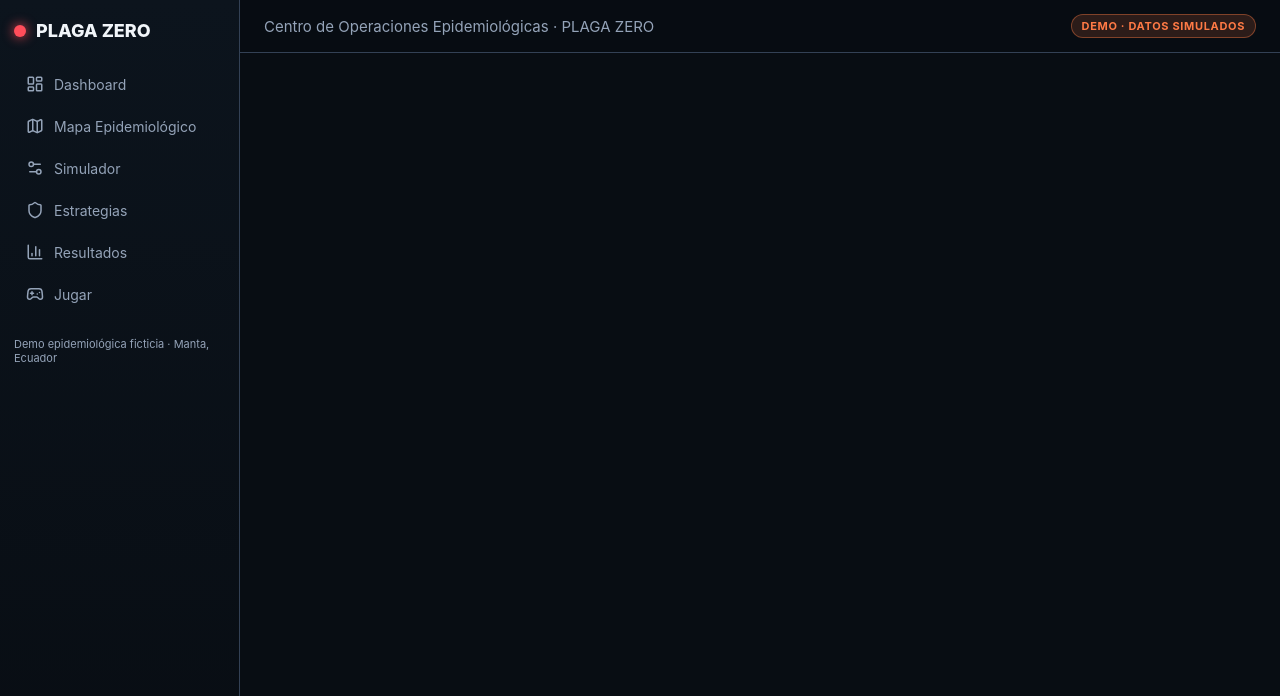
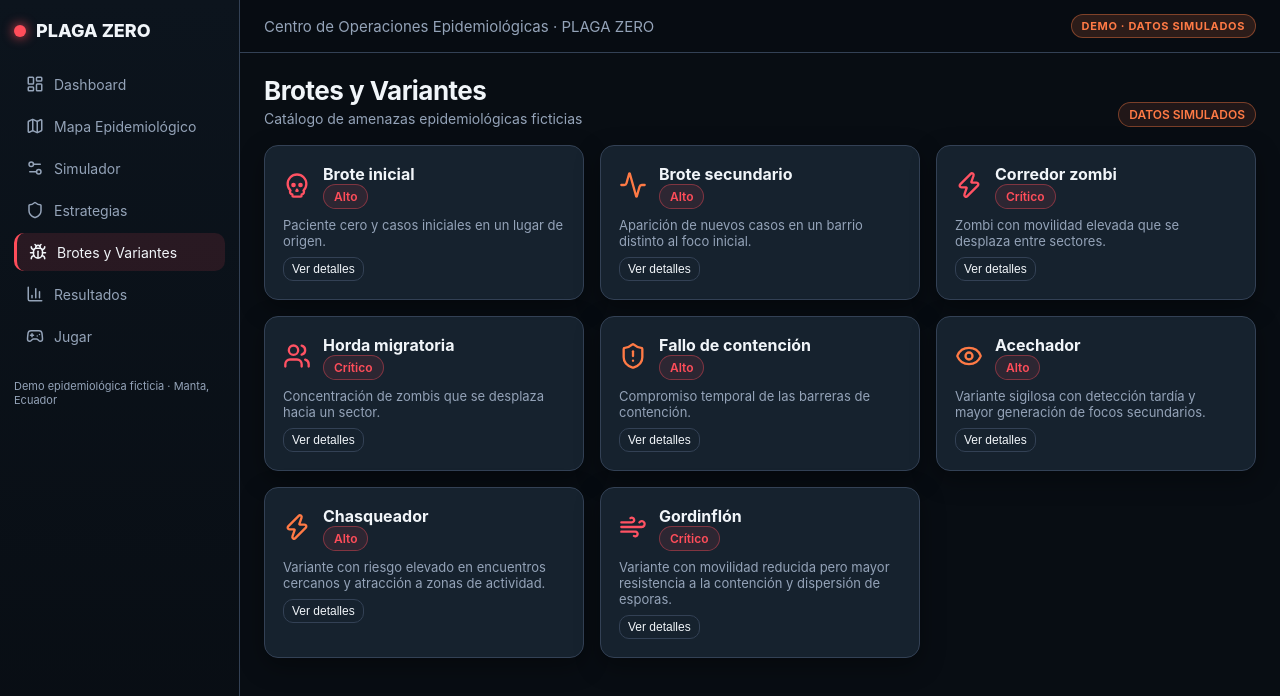
Before and after one commit to Alex-20KD/Spookithon, a React (Vite) app in the folder src/app/frontend/: page /brotes in a window 1280 px wide. Shown: the top 696 px of the page. Built offline with nearby package versions, Linux system fonts and the light colour scheme; no server answers.

Commit message:
Rediseñar Dashboard y agregar página Brotes y Variantes

```diff
--- a/src/app/frontend/src/App.tsx
+++ b/src/app/frontend/src/App.tsx
@@ -5,6 +5,7 @@ import MapPage from "./pages/MapPage";
 import SimulatorConfig from "./pages/SimulatorConfig";
 import Strategies from "./pages/Strategies";
 import Results from "./pages/Results";
+import BrotesVariantes from "./pages/BrotesVariantes";
 import ErrorBoundary from "./components/ErrorBoundary";
 
 export default function App() {
@@ -16,6 +17,7 @@ export default function App() {
         <Route path="/simulador" element={<SimulatorConfig />} />
         <Route path="/estrategias" element={<Strategies />} />
         <Route path="/resultados" element={<ErrorBoundary><Results /></ErrorBoundary>} />
+<Route path="/brotes" element={<BrotesVariantes />} />
       </Routes>
     </Layout>
   );
--- a/src/app/frontend/src/components/layout/Sidebar.tsx
+++ b/src/app/frontend/src/components/layout/Sidebar.tsx
@@ -1,11 +1,12 @@
 import { NavLink } from "react-router-dom";
-import { Map, Settings2, Shield, BarChart3, LayoutDashboard, Gamepad2 } from "lucide-react";
+import { Map, Settings2, Shield, BarChart3, LayoutDashboard, Gamepad2, Bug } from "lucide-react";
 
 const items = [
   { to: "/", label: "Dashboard", icon: LayoutDashboard },
   { to: "/mapa", label: "Mapa Epidemiológico", icon: Map },
   { to: "/simulador", label: "Simulador", icon: Settings2 },
   { to: "/estrategias", label: "Estrategias", icon: Shield },
+  { to: "/brotes", label: "Brotes y Variantes", icon: Bug },
   { to: "/resultados", label: "Resultados", icon: BarChart3 },
 ];
 
--- /dev/null
+++ b/src/app/frontend/src/pages/BrotesVariantes.tsx
@@ -0,0 +1,173 @@
+import { useState } from "react";
+import PageTitle from "../components/ui/PageTitle";
+import Card from "../components/ui/Card";
+import Pill from "../components/ui/Pill";
+import {
+  Zap,
+  Users,
+  ShieldAlert,
+  Eye,
+  Wind,
+  Skull,
+  Activity,
+} from "lucide-react";
+
+interface BroteInfo {
+  id: string;
+  nombre: string;
+  nivel: string;
+  color: string;
+  icono: React.ReactNode;
+  descripcion: string;
+  cuando: string;
+  efectos: string;
+  mapa: string;
+  estrategias: string;
+  limitaciones: string;
+}
+
+const BROTES: BroteInfo[] = [
+  {
+    id: "brote_inicial",
+    nombre: "Brote inicial",
+    nivel: "Alto",
+    color: "#FF5263",
+    icono: <Skull size={28} />,
+    descripcion: "Paciente cero y casos iniciales en un lugar de origen.",
+    cuando: "Día 0.",
+    efectos: "Siembra inicial de infectados; define el foco de origen.",
+    mapa: "Marcador en el barrio de origen.",
+    estrategias: "Cierres + centralidad, Anillo.",
+    limitaciones: "No evita la propagación si no se detecta a tiempo.",
+  },
+  {
+    id: "brote_secundario",
+    nombre: "Brote secundario",
+    nivel: "Alto",
+    color: "#FF7A45",
+    icono: <Activity size={28} />,
+    descripcion: "Aparición de nuevos casos en un barrio distinto al foco inicial.",
+    cuando: "Día configurable.",
+    efectos: "Infecta personas sanas en el barrio seleccionado.",
+    mapa: "Nuevo foco en el barrio seleccionado.",
+    estrategias: "Aislamiento focalizado, Cierres + centralidad.",
+    limitaciones: "Requiere vigilancia para detectarlo.",
+  },
+  {
+    id: "zombie_corredor",
+    nombre: "Corredor zombi",
+    nivel: "Crítico",
+    color: "#FF5263",
+    icono: <Zap size={28} />,
+    descripcion: "Zombi con movilidad elevada que se desplaza entre sectores.",
+    cuando: "Día configurable.",
+    efectos: "Duplica la infectividad del portador y aumenta la propagación.",
+    mapa: "Movimientos entre barrios.",
+    estrategias: "Bloqueo de emergencia, Cierres + centralidad.",
+    limitaciones: "Difícil de contener sin bloqueos.",
+  },
+  {
+    id: "horda_migratoria",
+    nombre: "Horda migratoria",
+    nivel: "Crítico",
+    color: "#FF5263",
+    icono: <Users size={28} />,
+    descripcion: "Concentración de zombis que se desplaza hacia un sector.",
+    cuando: "Día configurable.",
+    efectos: "Genera múltiples zombis en un barrio.",
+    mapa: "Agrupación en el sector afectado.",
+    estrategias: "Bloqueo de emergencia, Anillo.",
+    limitaciones: "Puede saturar la capacidad de respuesta.",
+  },
+  {
+    id: "fallo_contencion",
+    nombre: "Fallo de contención",
+    nivel: "Alto",
+    color: "#FF7A45",
+    icono: <ShieldAlert size={28} />,
+    descripcion: "Compromiso temporal de las barreras de contención.",
+    cuando: "Día configurable.",
+    efectos: "Reduce la eficacia de la vacuna a la mitad durante la duración.",
+    mapa: "Indicador de fallo en el sector.",
+    estrategias: "Refuerzo de contención.",
+    limitaciones: "No elimina contagios existentes.",
+  },
+  {
+    id: "acechador",
+    nombre: "Acechador",
+    nivel: "Alto",
+    color: "#FF7A45",
+    icono: <Eye size={28} />,
+    descripcion: "Variante sigilosa con detección tardía y mayor generación de focos secundarios.",
+    cuando: "Día configurable.",
+    efectos: "Reduce la detección de zombis a la mitad y aumenta la movilidad.",
+    mapa: "Focos secundarios en sectores vecinos.",
+    estrategias: "Vigilancia intensiva, Cierres + centralidad.",
+    limitaciones: "Difícil de detectar a tiempo.",
+  },
+  {
+    id: "chasqueador",
+    nombre: "Chasqueador",
+    nivel: "Alto",
+    color: "#FF7A45",
+    icono: <Zap size={28} />,
+    descripcion: "Variante con riesgo elevado en encuentros cercanos y atracción a zonas de actividad.",
+    cuando: "Día configurable.",
+    efectos: "Aumenta la infectividad de los zombis a 1.5.",
+    mapa: "Concentración en sectores de actividad.",
+    estrategias: "Aislamiento focalizado, Cierres + centralidad.",
+    limitaciones: "Puede concentrarse en sectores clave.",
+  },
+  {
+    id: "gordinflon",
+    nombre: "Gordinflón",
+    nivel: "Crítico",
+    color: "#FF5263",
+    icono: <Wind size={28} />,
+    descripcion: "Variante con movilidad reducida pero mayor resistencia a la contención y dispersión de esporas.",
+    cuando: "Día configurable.",
+    efectos: "Reduce la movilidad, compromete cierres y aumenta las esporas.",
+    mapa: "Dispersión localizada de esporas.",
+    estrategias: "Refuerzo de contención, Control de esporas.",
+    limitaciones: "Puede comprometer barreras.",
+  },
+];
+
+export default function BrotesVariantes() {
+  const [abierto, setAbierto] = useState<string | null>(null);
+  return (
+    <div>
+      <PageTitle
+        title="Brotes y Variantes"
+        subtitle="Catálogo de amenazas epidemiológicas ficticias"
+        right={<Pill color="orange">DATOS SIMULADOS</Pill>}
+      />
+      <div style={{ display: "grid", gap: 16, gridTemplateColumns: "repeat(auto-fit, minmax(280px, 1fr))" }}>
+        {BROTES.map((b) => (
+          <Card key={b.id}>
+            <div style={{ display: "flex", alignItems: "center", gap: 12 }}>
+              <div style={{ color: b.color }}>{b.icono}</div>
+              <div style={{ flex: 1 }}>
+                <div style={{ fontSize: 16, fontWeight: 700 }}>{b.nombre}</div>
+                <Pill color="red">{b.nivel}</Pill>
+              </div>
+            </div>
+            <div style={{ fontSize: 13, color: "var(--muted)", marginTop: 8 }}>{b.descripcion}</div>
+            <button className="btn ghost" style={{ marginTop: 8, padding: "4px 8px", fontSize: 12 }} onClick={() => setAbierto(abierto === b.id ? null : b.id)}>
+              {abierto === b.id ? "Ocultar detalles" : "Ver detalles"}
+            </button>
+            {abierto === b.id && (
+              <div style={{ marginTop: 8, fontSize: 12, display: "grid", gap: 4, borderTop: "1px solid var(--border)", paddingTop: 8 }}>
+                <div><strong>Cuándo:</strong> {b.cuando}</div>
+                <div><strong>Efectos:</strong> {b.efectos}</div>
+                <div><strong>Mapa:</strong> {b.mapa}</div>
+                <div><strong>Estrategias:</strong> {b.estrategias}</div>
+                <div><strong>Limitaciones:</strong> {b.limitaciones}</div>
+              </div>
+            )}
+          </Card>
+        ))}
+      </div>
+    </div>
+  );
+}
```
Also changed, not shown: src/app/frontend/src/pages/Dashboard.tsx (+32 -42 lines).
